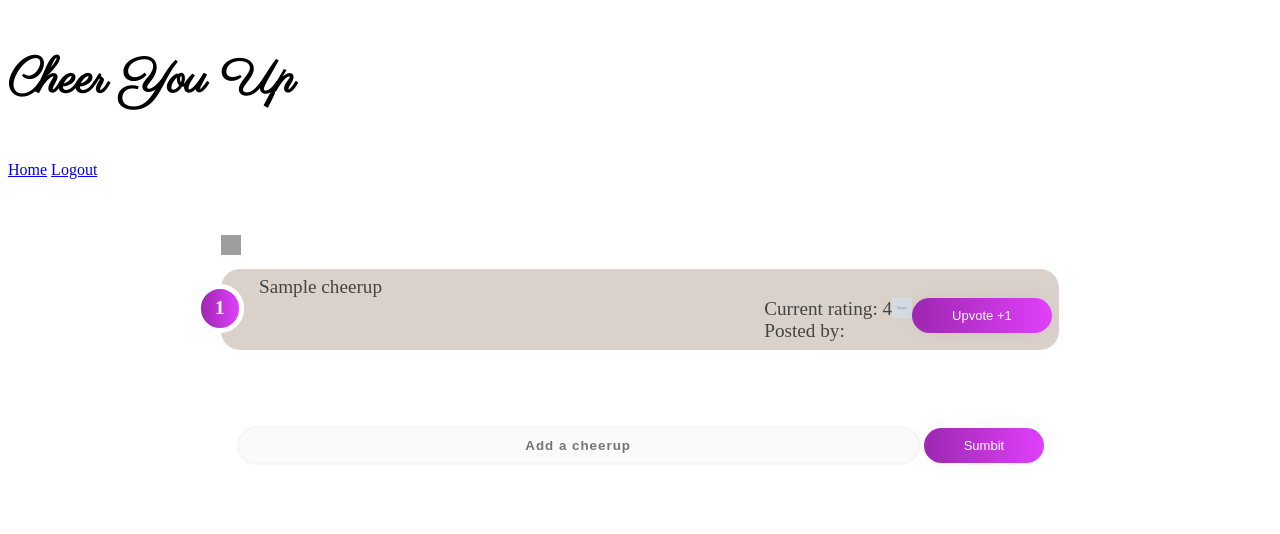
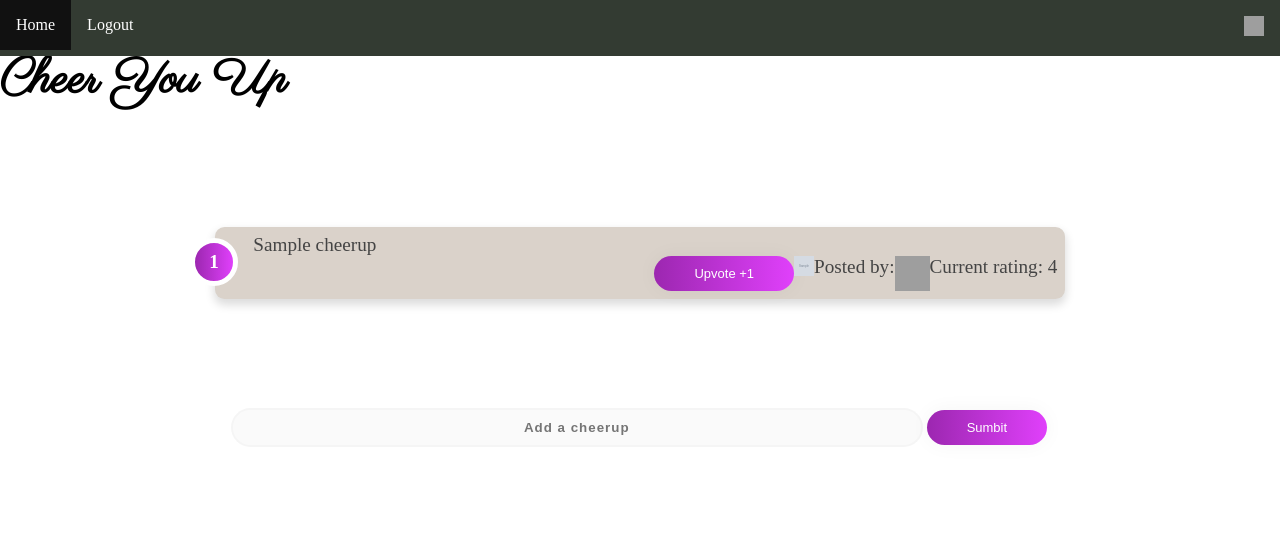
Before and after one commit to kdaya001/cheer-you-up, a Flask app: page /home in a window 1280 px wide. Shown: the top 534 px of the page. Run offline with Flask 2, Linux system fonts and the light colour scheme; the visitor is signed in with stand-in values (Sample User, id 1); grey boxes marked "Sample" are stand-in pictures; a database or web service that is not in the repository returns one stand-in record (values such as "Sample title"); some libraries are stand-ins or nearby versions; grey boxes are pictures that could not be loaded.

Commit message:
add user profile pages

```diff
--- a/app.py
+++ b/app.py
@@ -1,9 +1,11 @@
 from flask import Flask, render_template, redirect
 import psycopg2
 import os
+from dotenv import load_dotenv
 
+load_dotenv()
+# DB_URL = os.environ.get("DATABASE_URL", "dbname=project_2")
 
-# DB_URL = os.environ.get("DATABASE_URL", "dbname=project_2")
 SECRET_KEY = os.environ.get("SECRET_KEY", "password")
 
 from controllers.cheerup_controller import cheerup_controller
--- a/controllers/cheerup_controller.py
+++ b/controllers/cheerup_controller.py
@@ -2,6 +2,7 @@ import bcrypt
 from flask import Blueprint, request, redirect, render_template, session
 from database import sql_write
 from models.cheerup import get_all_cheer_ups, insert_cheerup, get_cheerup, remove_cheerup, upvote_cheerup, update_voters
+from models.user import get_location, get_weather
 
 cheerup_controller = Blueprint("cheerup_controller", __name__, template_folder="../templates/cheerup")
 
@@ -16,7 +17,12 @@ def cheerup_home():
 def create_cheerup():
     cheerup = request.form.get('new_cheerup')
     user_id = session.get('user_id')
-    insert_cheerup(cheerup, user_id)
+    visitor_ip = request.headers.get('X-Forwarded-For', request.remote_addr)
+    city = get_location(visitor_ip)
+    weather = None
+    if city != None:
+        weather = get_weather(city)
+    insert_cheerup(cheerup, user_id, weather)
     return redirect('/')
 
 
--- a/models/cheerup.py
+++ b/models/cheerup.py
@@ -1,12 +1,14 @@
-from re import L
 import database
 
 def get_all_cheer_ups():
-    results = database.sql_select('select cheerups.cheerup, users.avatar_url, users.first_name, cheerups.rating, cheerups.id as cheerupid, users.id as userid, cheerups.voters FROM cheerups INNER JOIN users ON cheerups.user_id = users.id order by rating DESC', [])
+    results = database.sql_select('select cheerups.cheerup, users.avatar_url, users.first_name, cheerups.rating, cheerups.id as cheerupid, users.id as userid, cheerups.voters, cheerups.weather FROM cheerups INNER JOIN users ON cheerups.user_id = users.id order by rating DESC', [])
     return results
 
-def insert_cheerup(cheerup, user_id):
-    database.sql_write('INSERT INTO cheerups (user_id, cheerup, rating) VALUES (%s, %s, %s)', (user_id, cheerup, 0))
+def insert_cheerup(cheerup, user_id, weather):
+    if weather == None:
+        database.sql_write('INSERT INTO cheerups (user_id, cheerup, rating, voters) VALUES (%s, %s, %s, %s)', [user_id, cheerup, 0, []])
+    else:
+        database.sql_write('INSERT INTO cheerups (user_id, cheerup, rating, weather, voters) VALUES (%s, %s, %s, %s)', [user_id, cheerup, 0, weather, []])
 
 def get_user_cheerups(user_id):
     return database.sql_select('SELECT * FROM cheerups WHERE user_id = %s', [user_id])
--- a/schema.sql
+++ b/schema.sql
@@ -13,6 +13,7 @@ CREATE TABLE cheerups (
     user_id INTEGER,
     cheerup character varying(139) NOT NULL,
     rating INTEGER
+    weather character varying(3)
 );
 
 ALTER TABLE cheerups
--- a/static/styles/base-style.css
+++ b/static/styles/base-style.css
@@ -1,6 +1,11 @@
-.avatar, .curr-user-avatar {
+.avatar {
     width: 20px;
     height: 20px;
+}
+
+.weather-icon {
+    width: 35px;
+    height: 35px;
 }
 
 #logo {
@@ -20,7 +25,8 @@ ol li {
     margin: 0.5em 0;
     background: #dad2ca;
     color: #444;
-    border-radius: 1em;
+    border-radius: 0.5em;
+    box-shadow: 0px 5px 10px 1px rgba(0, 0, 0, 0.14);
 }
 
 ol li:before {
@@ -30,7 +36,7 @@ ol li:before {
     left: -1.3em;
     top: 50%;
     margin-top: -1.3em;
-    background: linear-gradient(to right, #9C27B0, #E040FB);
+    background: linear-gradient(to right, #9c27b0, #e040fb);
     height: 2em;
     width: 2em;
     line-height: 2em;
@@ -43,7 +49,7 @@ ol li:before {
 
 .container {
     padding: 40px 0;
-    background-color: #FFFFFF;
+    background-color: #ffffff;
     margin: 0 auto;
     width: 450px;
     border-radius: 1em;
@@ -52,7 +58,7 @@ ol li:before {
 @media only screen and (min-width: 900px) {
     .container {
         display: grid;
-        grid-template-columns: .5fr 8fr .5fr;
+        grid-template-columns: 0.5fr 8fr 0.5fr;
         grid-template-rows: 3fr 1fr;
         width: 80%;
     }
@@ -67,20 +73,21 @@ ol li:before {
 
     form {
         grid-row: 2 / span 1;
-        grid-column: 2/ span 1;
+        grid-column: 2 / span 1;
     }
 }
 
 .user-details {
     display: flex;
-    align-items: right;
     justify-content: right;
+    flex-direction: row-reverse;
 }
 
-.button, .submit {
+.button,
+.submit {
     border-radius: 5em;
     color: #fff;
-    background: linear-gradient(to right, #9C27B0, #E040FB);
+    background: linear-gradient(to right, #9c27b0, #e040fb);
     border: 0;
     padding-left: 40px;
     padding-right: 40px;
@@ -104,3 +111,42 @@ input {
     margin-left: 46px;
     text-align: center;
 }
+
+body {
+    margin: 0;
+}
+
+.nav-ul {
+    list-style-type: none;
+    margin: 0;
+    padding: 0;
+    background-color: rgb(51, 59, 50);
+    position: fixed;
+    top: 0;
+    width: 100%;
+}
+
+.nav-li {
+    float: left;
+}
+
+.nav-li a, .avatar-li a {
+    display: block;
+    color: white;
+    text-align: center;
+    padding: 16px;
+    text-decoration: none;
+}
+
+.nav-li a:hover:not(.active) {
+    background-color: #111;
+}
+
+.nav-avatar {
+    width: 20px;
+    height: 20px;
+}
+
+.avatar-li {
+    float: right;
+}
--- a/templates/base.html
+++ b/templates/base.html
@@ -13,15 +13,21 @@
 </head>
 <body>
     <header>
-        <h3 id="logo">Cheer You Up</h3>
-        <a href="/home">Home</a>
-        {% if user_id %}
-        <a href="/sessions/destroy">Logout</a>
-        {% else %}
-        <a href="/signup">Signup</a>
-        <a href="/login">Login</a>
-
-        {% endif %}
+        <nav>
+            <h3 id="logo">Cheer You Up</h3>
+            <ul class="nav-ul">
+                <li class="nav-li"><a href="/home">Home</a></li>
+                {% if user_id %}
+                <li class="nav-li"><a href="/sessions/destroy">Logout</a></li>
+                {% if avatar %}
+                <li class="avatar-li"><a href="my-profile"><img class="nav-avatar" src={{avatar}}></a></li>
+                {% endif %}
+                {% else %}
+                <li class="nav-li"><a href="/signup">Signup</a></li>
+                <li class="nav-li"><a href="/login">Login</a></li>
+                {% endif %}
+            </ul>
+        </nav>
     </header>
     <main>
         {% block content %}{% endblock content %}
--- a/templates/cheerup/index.html
+++ b/templates/cheerup/index.html
@@ -4,9 +4,6 @@
 {% if cheerups %}
 <div class="container">
     <ol>
-        {% if avatar %}
-        <a href="/my-profile"><img class="curr-user-avatar" src={{avatar}}></a>
-        {% endif %}
         {% for cheerup in cheerups %}
         <li class="cheerup-container">
             <div class="cheerup">
@@ -15,7 +12,10 @@
             <div class="user-details">
                 Current rating: {{cheerup['rating']}}
                 <br/>
-                Posted by: <img class="avatar" src={{cheerup[1]}}>
+                {% if cheerup['weather'] %}
+                <img class="weather-icon" src="http://openweathermap.org/img/wn/{{cheerup['weather']}}.png">
+                {% endif %}
+                Posted by: <a href="/user-profile/{{cheerup['userid']}}"><img class="avatar" src={{cheerup[1]}}></a>
                 {% if user_id %}
                     {% if user_id != cheerup['userid'] %}
                         {% if user_id not in cheerup['voters'] %}
```
Also changed, not shown: controllers/user_controller.py (+14 -2 lines), models/user.py (+18 -0 lines), templates/user/profile.html (added, +12 -0 lines), README.md, static/styles/login.css (line endings or trailing spaces).
